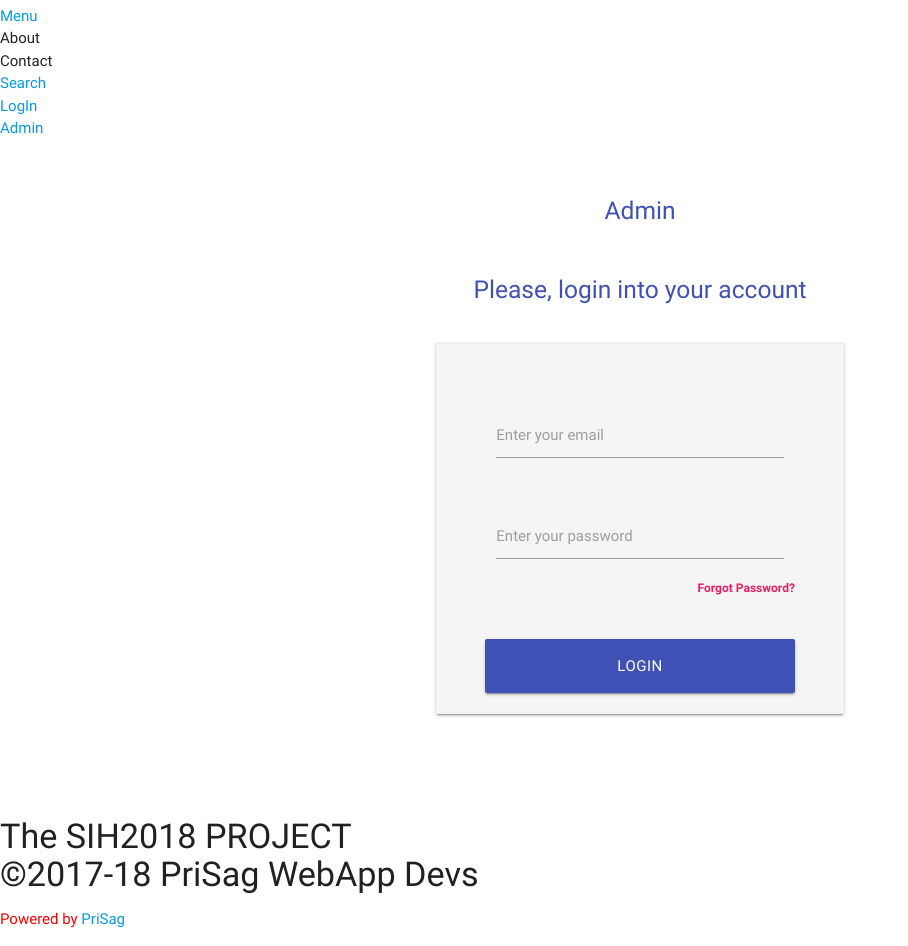
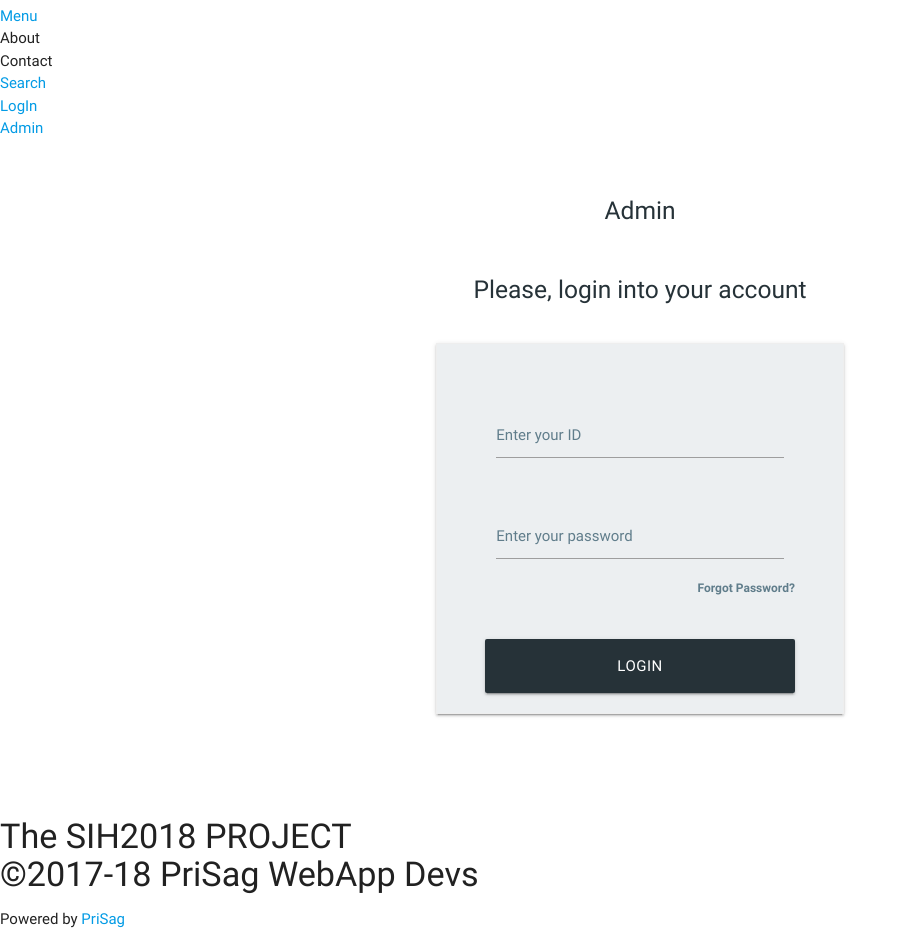
Before and after one commit to sagban/autobot, a Django app: page /login/ in a window 1280 px wide. Shown: the part 317-1263 px from the top of the page, without its empty margins (0-908 px from the left). Run offline with Django 3.2, Linux system fonts and the light colour scheme; some libraries are stand-ins or nearby versions.

Commit message:
login form ui added

```diff
--- /dev/null
+++ b/adminapp/static/css/login.css
@@ -0,0 +1,31 @@
+  /* label color */
+   .input-field label {
+     color: #607d8b !important;
+   }
+   /* label focus color */
+   .input-field input:focus {
+     color: #607d8b !important;
+   }
+   /* label underline focus color */
+   .input-field input:focus {
+     border-bottom: 1px solid #607d8b !important;
+     box-shadow: 0 1px 0 0 #607d8b !important;
+   }
+   .input-field input:hover {
+     border-bottom: 1px solid #607d8b !important;
+     box-shadow: 0 1px 0 0 #607d8b !important;
+   }
+   /* valid color */
+   .input-field input[type=text].valid {
+     border-bottom: 1px solid #607d8b !important;
+     box-shadow: 0 1px 0 0 #607d8b !important;
+   }
+   /* invalid color */
+   .input-field input[type=text].invalid {
+     border-bottom: 1px solid #607d8b !important;
+     box-shadow: 0 1px 0 0 #607d8b !important;
+   }
+   /* icon prefix focus color */
+   .input-field .prefix.active {
+     color: #607d8b !important;
+   }
--- a/adminapp/templates/login.html
+++ b/adminapp/templates/login.html
@@ -2,8 +2,10 @@
 <html>
   <head>
     <title>User Login | RTO</title>
+
+    {% load staticfiles %}
     {%include "header.html"%}
-    <link rel="stylesheet" href="css/login.css" type="text/css" />
+    <link rel="stylesheet" href="{% static 'css/login.css'%}" type="text/css" />
   </head>
 
 
@@ -13,14 +15,14 @@
   <div class="section"></div>
   <main>
     <center>
-      <h5 class="indigo-text">Admin</h5>
+      <h5 class="blue-grey-text text-darken-4">Admin</h5>
       <div class="section"></div>
 
-      <h5 class="indigo-text">Please, login into your account</h5>
+      <h5 class="blue-grey-text text-darken-4">Please, login into your account</h5>
       <div class="section"></div>
 
       <div class="container">
-        <div class="z-depth-1 grey lighten-4 row" style="display: inline-block; padding: 32px 48px 0px 48px; border: 1px solid #EEE;">
+        <div class="z-depth-1 blue-grey lighten-5 row" style="display: inline-block; padding: 32px 48px 0px 48px; border: 1px solid #EEE;">
 
           <form class="col s12" method="post">
             <div class='row'>
@@ -30,8 +32,8 @@
 
             <div class='row'>
               <div class='input-field col s12'>
-                <input class='validate' type='email' name='email' id='email' />
-                <label for='email'>Enter your email</label>
+                <input class='validate' type='text' name='admin-id' id='admin-id' />
+                <label for='admin-id'>Enter your ID</label>
               </div>
             </div>
 
@@ -41,14 +43,14 @@
                 <label for='password'>Enter your password</label>
               </div>
               <label style='float: right;'>
-								<a class='pink-text' href='#!'><b>Forgot Password?</b></a>
+								<a class='blue-grey-text' href='#!'><b>Forgot Password?</b></a>
 							</label>
             </div>
 
             <br />
             <center>
               <div class='row'>
-                <button type='submit' name='btn_login' class='col s12 btn btn-large waves-effect indigo'>Login</button>
+                <button type='submit' name='btn_login' class='col s12 btn btn-large waves-effect blue-grey darken-4'>Login</button>
               </div>
             </center>
           </form>
--- a/autobot/settings.py
+++ b/autobot/settings.py
@@ -121,3 +121,4 @@ USE_TZ = True
 # https://docs.djangoproject.com/en/2.0/howto/static-files/
 
 STATIC_URL = '/static/'
+STATIC_ROOT = 'static'
--- a/botapp/templates/header.html
+++ b/botapp/templates/header.html
@@ -3,4 +3,3 @@
 <meta name="viewport" content="width=device-width, initial-scale=1">
   <!-- Compiled and minified CSS -->
   <link rel="stylesheet" href="https://cdnjs.cloudflare.com/ajax/libs/materialize/0.100.2/css/materialize.min.css">
-  <link rel="stylesheet" href="{% static 'css/style.css'%}">
--- a/botapp/templates/index.html
+++ b/botapp/templates/index.html
@@ -2,7 +2,9 @@
 <html>
   <head>
     <title>Home | RTO</title>
+      {% load staticfiles %}
       {%include 'header.html'%}
+      <link rel="stylesheet" href="{% static 'css/style.css'%}">
   </head>
 <body>
 
--- a/botapp/templates/navbar.html
+++ b/botapp/templates/navbar.html
@@ -1,4 +1,3 @@
-{%include 'header.html'%}
 <!-- Navbar -->
 <div class="nav-img"><img src="https://morth-owc.nic.in/auth/users/images/banner1.gif"/></div>
 <div class="nav">
```
